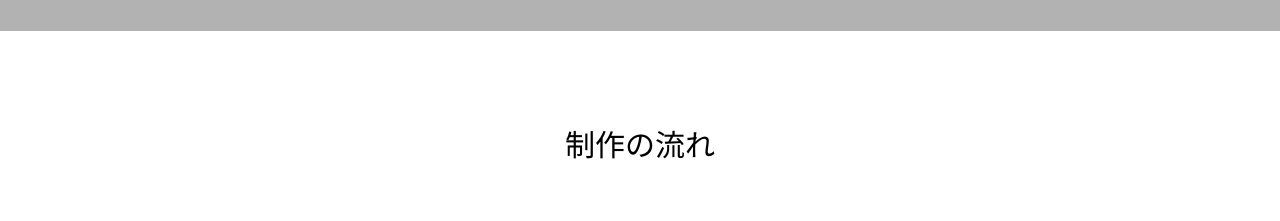
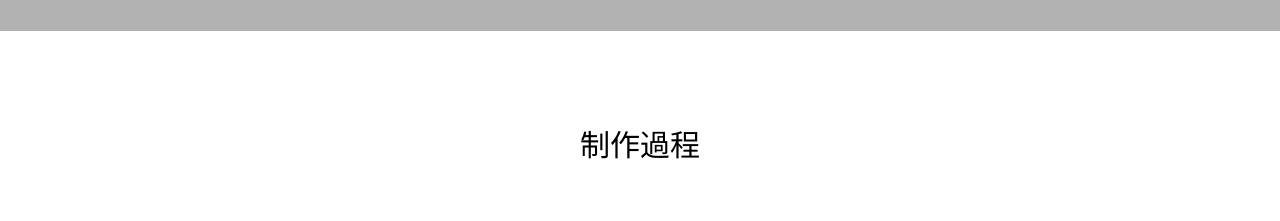
Before and after one commit to k-ikki/test_git, a plain HTML site: page index.html in a window 1280 px wide. Shown: the part 4940-5161 px from the top of the page. Drawn offline with nearby package versions, Linux system fonts and the light colour scheme.

Commit message:
change index.html

```diff
--- a/index.html
+++ b/index.html
@@ -161,7 +161,7 @@
             <section class="production" id='production'>
                 <div class="inner" data-aos="fade">
                     <div class="cmn-title">
-                        <h2>制作の流れ</h2>
+                        <h2>制作過程</h2>
                     </div>
                     <div class="production-cont">
                         <ul class="production-item">
```
